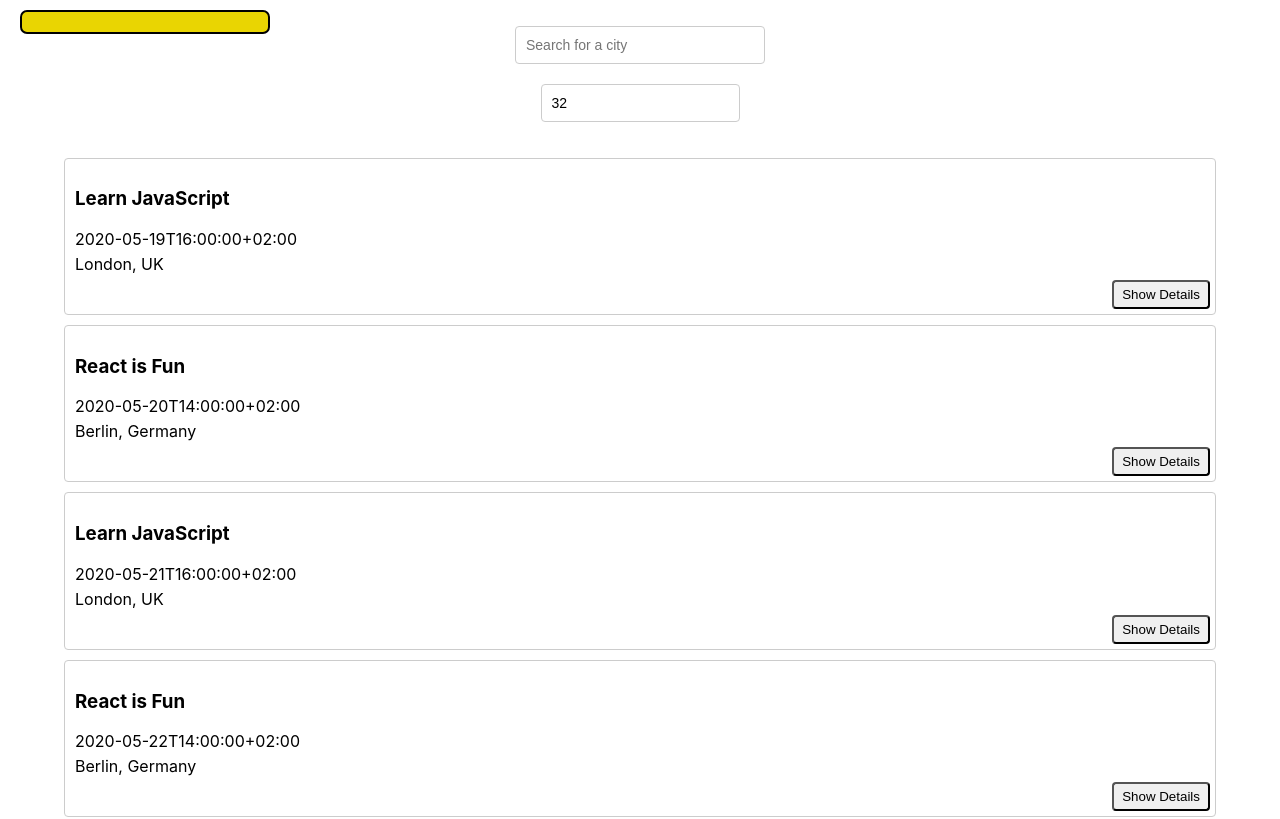
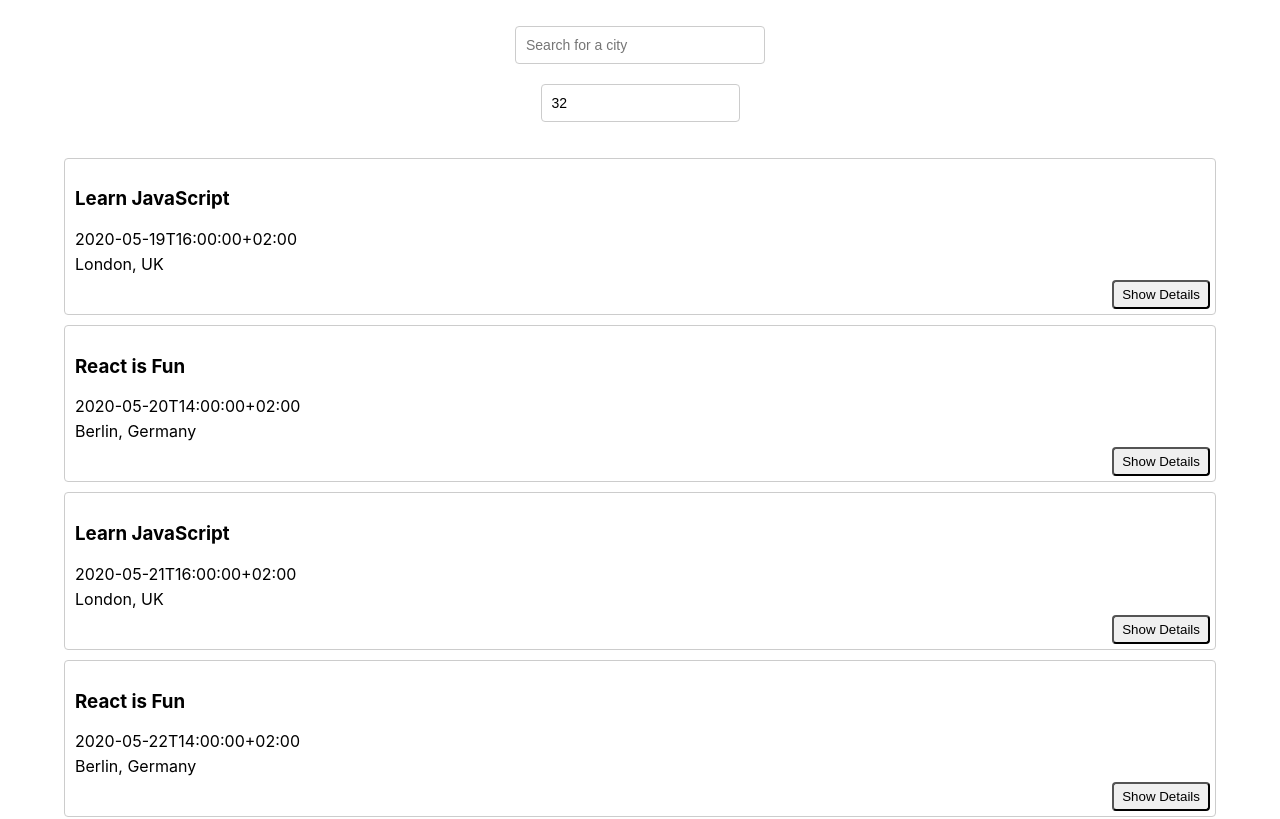
Before and after one commit to lexivn/meet, a React (Create React App) app: page / in a window 1280 px wide. Shown: the top 819 px of the page. Built offline with nearby package versions, Linux system fonts and the light colour scheme; what atatus-spa would draw is missing.

Commit message:
Fixed WarningAlert

```diff
--- a/src/App.js
+++ b/src/App.js
@@ -43,7 +43,7 @@
       <div className="alerts-container">
         {infoAlert.length ? <InfoAlert text={infoAlert} /> : null}
         {errorAlert.length ? <ErrorAlert text={errorAlert} /> : null}
-        {WarningAlert.length ? <WarningAlert text={warningAlert} /> : null}
+        {warningAlert.length ? <WarningAlert text={warningAlert} /> : null}
       </div>
       <CitySearch
         allLocations={allLocaltions}
--- a/src/api.js
+++ b/src/api.js
@@ -70,11 +70,13 @@
   if (window.location.href.startsWith('http://localhost')) {
     return mockData;
   }
+
   if (!navigator.onLine) {
     const events = localStorage.getItem("lastEvents");
     // NProgress.done();
     return events?JSON.parse(events):[];
   }
+
   const token = await getAccessToken();
 
   if (token) {
--- a/src/components/Alert.js
+++ b/src/components/Alert.js
@@ -52,8 +52,10 @@
 class WarningAlert extends Alert {
   constructor(props) {
     super(props);
-    this.color = 'rgb(0,0,0)'; // yellow
-    this.bgColor = 'rgb(233, 213, 2)'; // light yellow
+    // this.color = 'rgb(0,0,0)'; // yellow
+    // this.bgColor = 'rgb(233, 213, 2)'; // light yellow
+    this.color = "rgb(200, 200, 0)";
+    this.bgColor = "rgb(255, 255, 220)";
   }
 }
 
```
